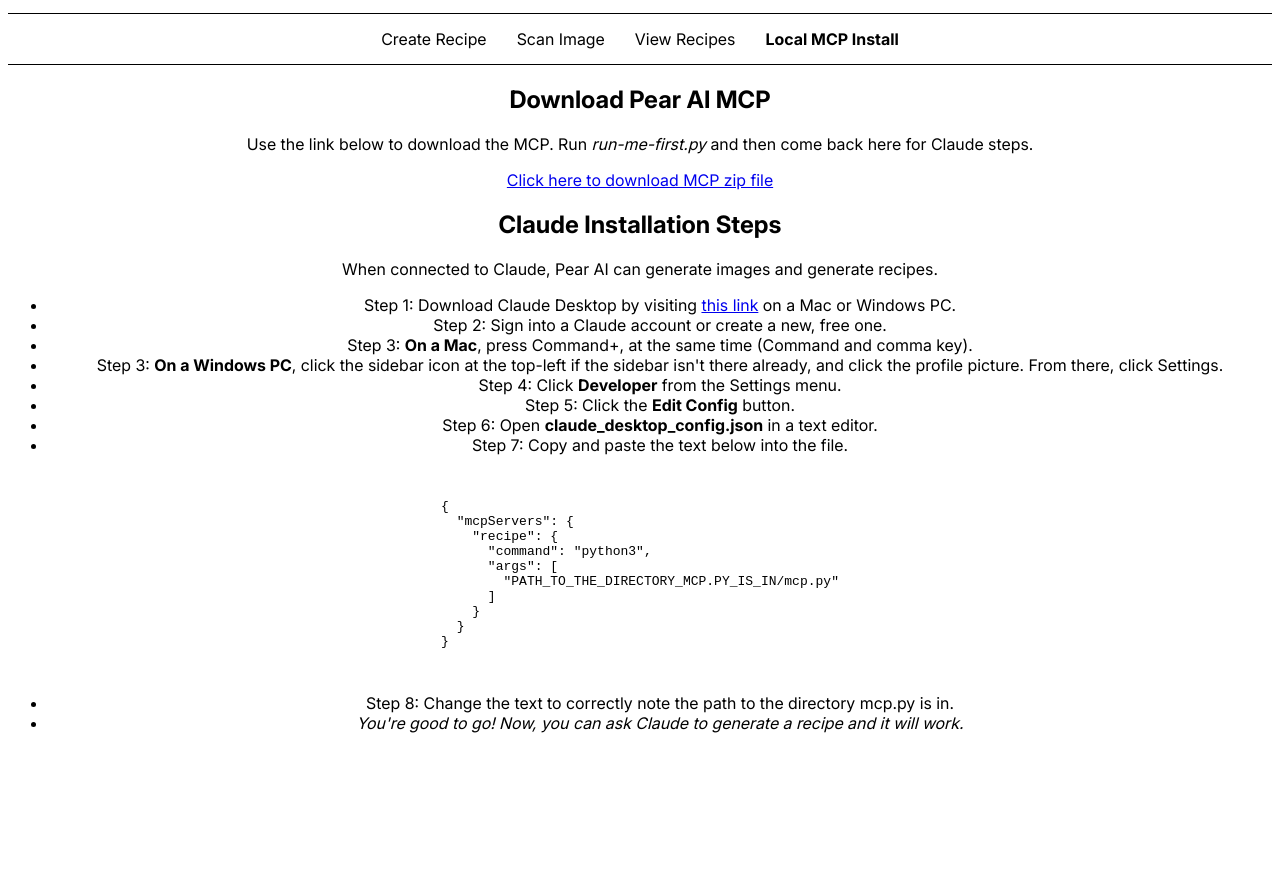
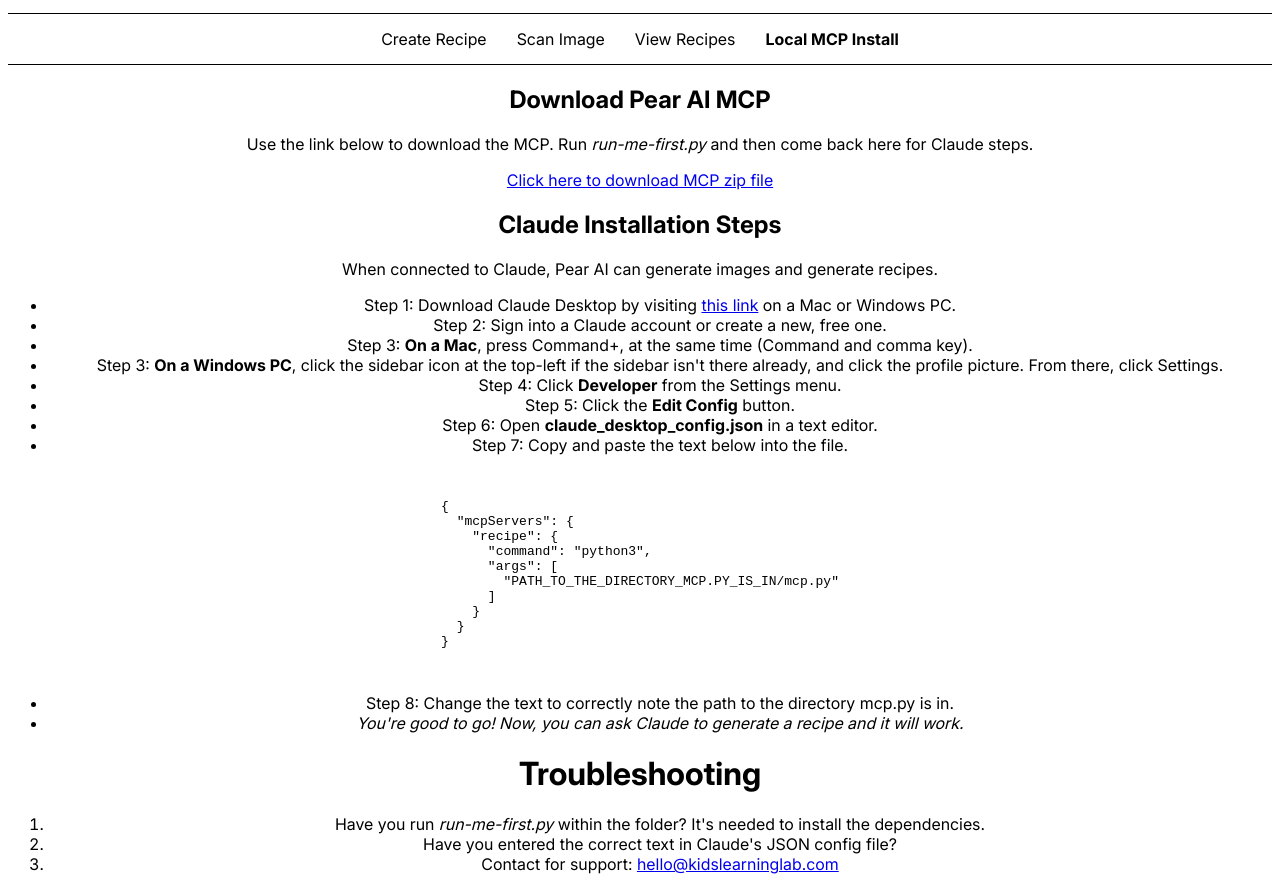
Before and after one commit to CodeMiner11-py/food_gen_WEB, a plain HTML site: page mcp.html in a window 1280 px wide. Shown: the part 182-1072 px from the top of the page. Before the commit the page ends 931 px from the top, so only its background shows below. Drawn offline with Linux system fonts and the light colour scheme.

Commit message:
Add troubleshooting steps

```diff
--- a/mcp.html
+++ b/mcp.html
@@ -54,6 +54,12 @@
             <li>Step 8: Change the text to correctly note the path to the directory mcp.py is in.</li>
             <li><i>You're good to go! Now, you can ask Claude to generate a recipe and it will work.</i></li>
         </ul>
+        <h1>Troubleshooting</h1>
+        <ol>
+            <li>Have you run <i>run-me-first.py</i> within the folder? It's needed to install the dependencies.</li>
+            <li>Have you entered the correct text in Claude's JSON config file?</li>
+            <li>Contact for support: <a href="mailto:hello@kidslearninglab.com?subject=Problem%20with%20MCP&body=Hi%20Kids%20Learning%20Lab,%0A%0AI'm%20having%20problems%20with%20the%20Pear%20AI%20MCP.%0A%5Bproblem%5D%0A%0AThanks,%0A%5Bname%5D%0A%5Bemail%5D">hello@kidslearninglab.com</a></li>
+        </ol>
     </div>
 </div>
 </body>
```
